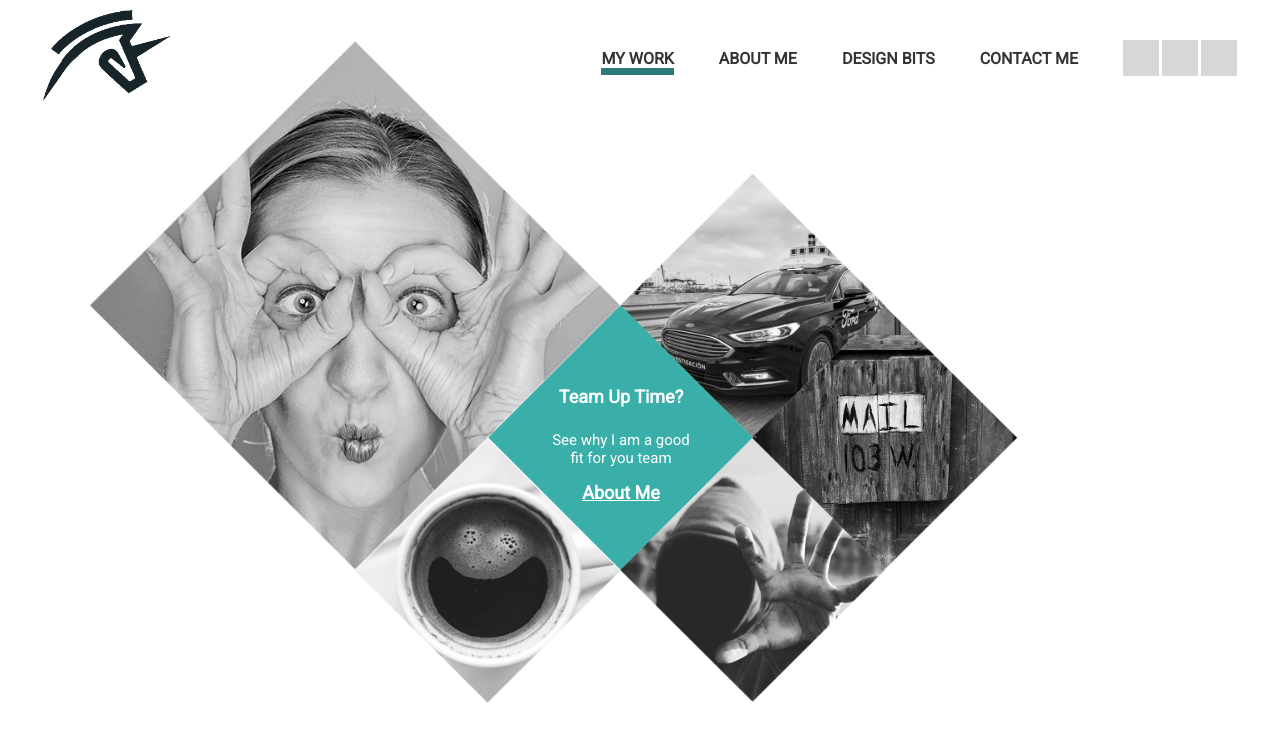
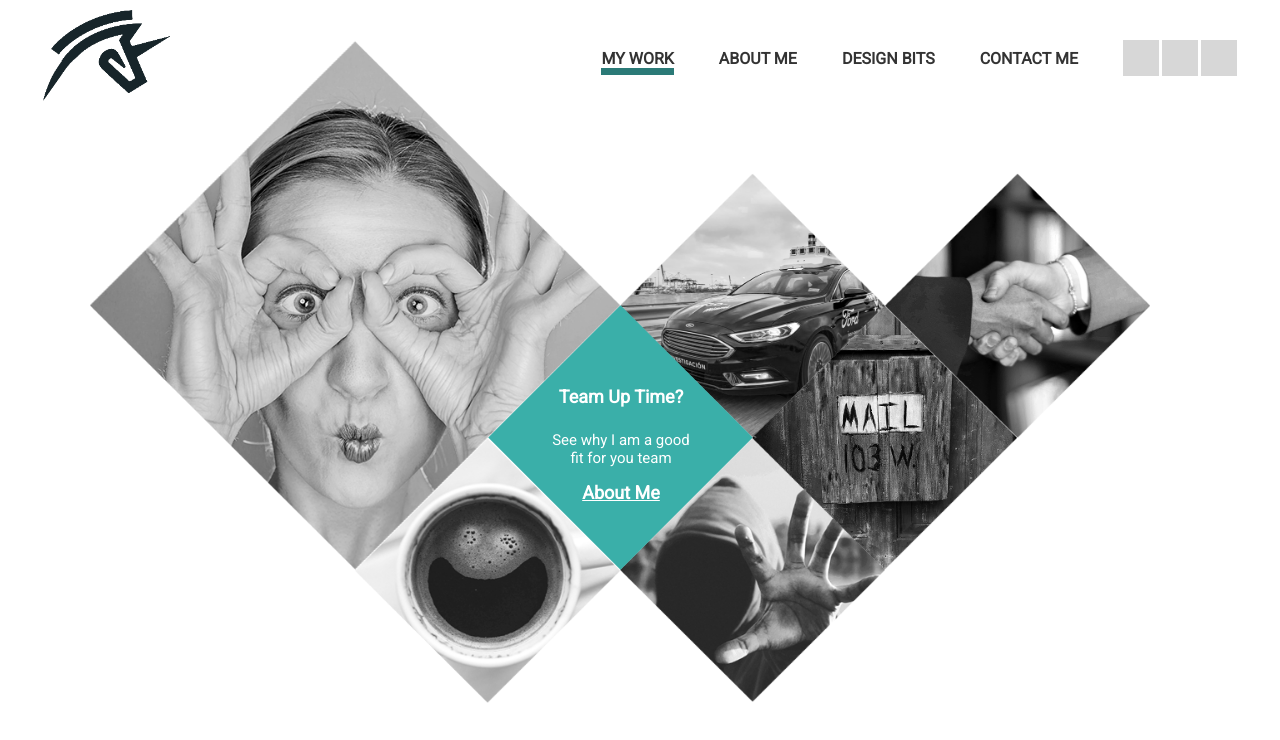
Before and after one commit to Grahamcr/portfolio, an Angular app in the folder portolio/: page / in a window 1280 px wide. Shown: the top 740 px of the page. Built offline with nearby package versions, Linux system fonts and the light colour scheme.

Commit message:
top w diamond pattern done

```diff
--- a/portolio/src/app/home/home.component.html
+++ b/portolio/src/app/home/home.component.html
@@ -1,5 +1,4 @@
 <app-largediamond class ="large-one"
-[pic]="'findit'"
 [title]="'FindIT Search'"
 [description]="'How might we change search at GE?'"
 [bwimage]= "'assets/images/findit_bw.png'"
@@ -17,7 +16,6 @@
 
 
 <app-diamondimg class="under-large-left"
-[pic]="'findit'"
 [title]="'Whose on First?'"
 [description]="'How might we build better teams?'"
 [bwimage]= "'assets/images/ponyak_bw.png'"
@@ -27,7 +25,6 @@
 
 
 <app-diamondimg class="above-about"
-[pic]="'findit'"
 [title]="'The Space Race'"
 [description]="'How might we fail fast and smart?'"
 [bwimage]= "'assets/images/ford_bw.png'"
@@ -37,7 +34,6 @@
 
 
 <app-diamondimg class="bottom-right-of-about"
-[pic]="'findit'"
 [title]="'The Future of GE'"
 [description]="'How might we attract top level talent?'"
 [bwimage]= "'assets/images/ghostred_bw.png'"
@@ -45,11 +41,20 @@
 [caselink] = "'https://www.google.com'"
 ></app-diamondimg>
 
+
 <app-diamondimg class="right-of-about"
-[pic]="'findit'"
 [title]="'Need for Speed'"
 [description]="'How might we go faster and more accurate?'"
 [bwimage]= "'assets/images/importer_bw.png'"
 [colorimage]= "'assets/images/importer.png'"
 [caselink] = "'https://www.google.com'"
 ></app-diamondimg>
+
+
+<app-diamondimg class="top-far-right"
+[title]="'Sales, Sales, Sales'"
+[description]="'How might we help sales focus on selling?'"
+[bwimage]= "'assets/images/sales_bw.png'"
+[colorimage]= "'assets/images/sales.png'"
+[caselink] = "'https://www.google.com'"
+></app-diamondimg>
--- a/portolio/src/app/home/home.component.less
+++ b/portolio/src/app/home/home.component.less
@@ -39,3 +39,10 @@
     top: 200px;
     left: 712px;
 }
+
+// Right now this is the sales microsite
+.top-far-right {
+    position: absolute;
+    top:68px;
+    left: 845px;
+}
```
